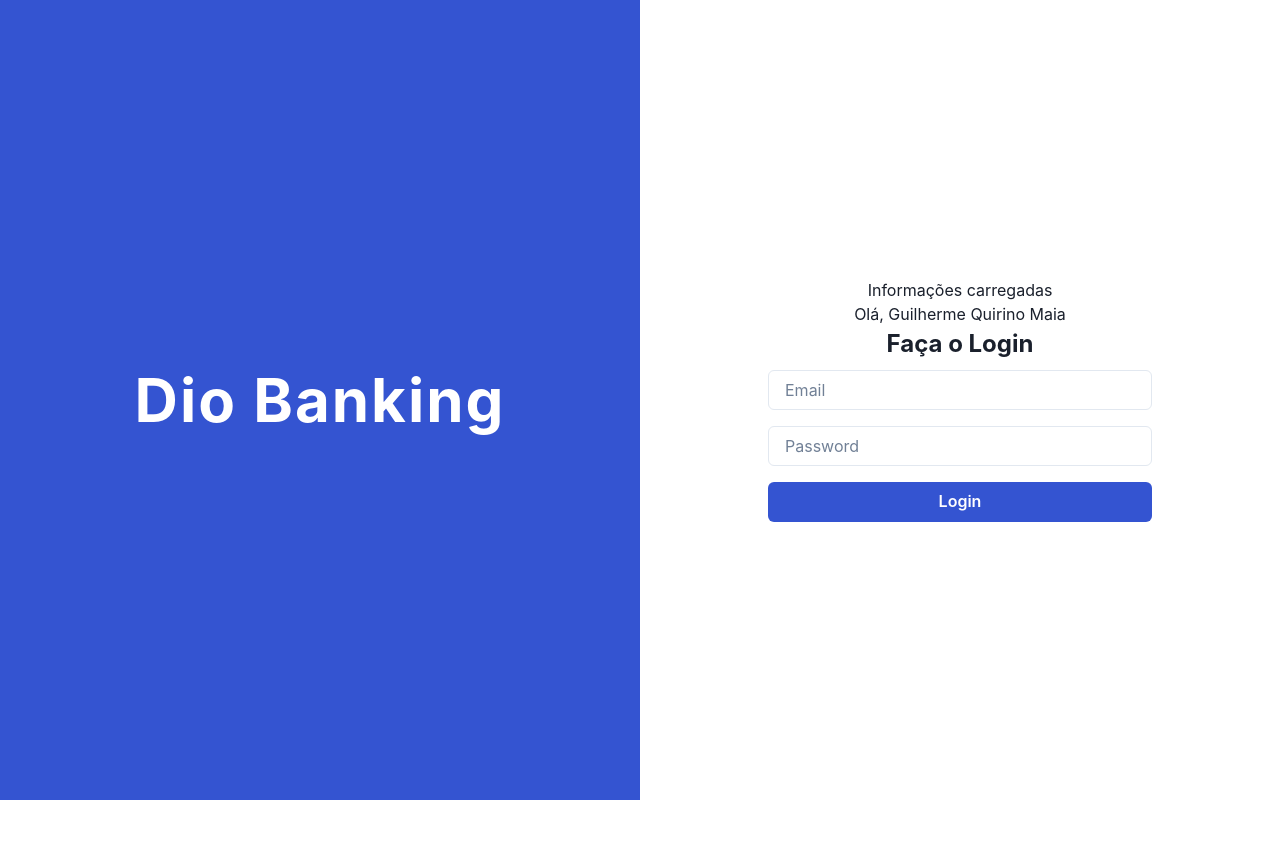
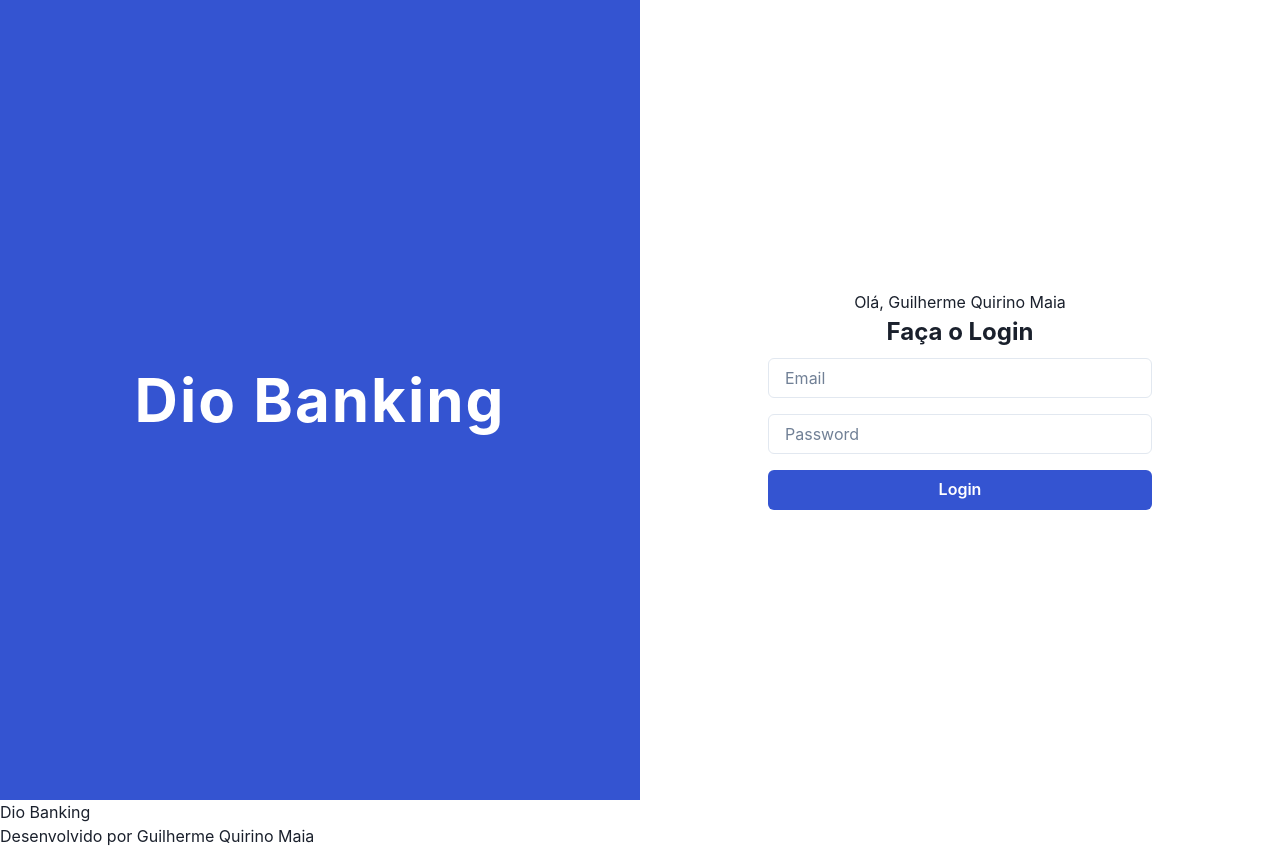
Before and after one commit to guilhermeqmaia/dio_banking_react, a React (Create React App) app: page / in a window 1280 px wide. Before the commit the page ends 800 px from the top, so only its background shows below. Built offline with nearby package versions, Linux system fonts and the light colour scheme.

Commit message:
create layout components & add router

```diff
--- a/package.json
+++ b/package.json
@@ -16,6 +16,7 @@
     "framer-motion": "^10.16.4",
     "react": "^18.2.0",
     "react-dom": "^18.2.0",
+    "react-router-dom": "^6.18.0",
     "react-scripts": "5.0.1",
     "styled-components": "^6.1.0",
     "typescript": "^4.9.5",
--- a/src/App.tsx
+++ b/src/App.tsx
@@ -1,15 +1,27 @@
-import {
-  ChakraProvider
-} from '@chakra-ui/react';
+import { ChakraProvider } from '@chakra-ui/react';
+import { BrowserRouter, Route, Routes } from 'react-router-dom';
+import Layout from './components/base/Layout';
+import Account from './pages/Account';
 import { Login } from './pages/Login';
 
 
 
 function App() {
   return (
-    <ChakraProvider>
-      <Login />
-    </ChakraProvider>
+    <BrowserRouter>
+      <ChakraProvider>
+        {/* Rotas sem o Layout */}
+        <Routes>
+          <Route path='/' element={<Login />} />
+        </Routes>
+        {/* Rotas com o Layout */}
+        <Layout>
+          <Routes>
+            <Route path='/account' element={<Account />} />
+          </Routes>
+        </Layout>
+      </ChakraProvider>
+    </BrowserRouter>
   );
 }
 
--- a/src/components/LoginForm.tsx
+++ b/src/components/LoginForm.tsx
@@ -24,11 +24,8 @@ const LoginForm = () => {
     return (
         <>
             {
-                userData === null || userData === undefined ?
-                    <Text>Loading...</Text> :
-                    <Text>Informações carregadas</Text>
+                userData !== null && userData !== undefined && <Text>Olá, {userData.name}</Text>
             }
-            <Text>Olá, {userData?.name}</Text>
             <Text as="b" fontSize="2xl" marginBottom="8px">Faça o Login</Text>
             <Input
                 marginBottom={"16px"}
--- /dev/null
+++ b/src/components/base/Footer.tsx
@@ -0,0 +1,9 @@
+const Footer = () => {
+    return (
+        <footer>
+            Desenvolvido por Guilherme Quirino Maia
+        </footer>
+    );
+}
+
+export default Footer;
--- /dev/null
+++ b/src/components/base/Header.tsx
@@ -0,0 +1,9 @@
+const Header = () => {
+    return (
+        <header>
+            Dio Banking
+        </header>
+    );
+}
+
+export default Header;
--- /dev/null
+++ b/src/components/base/Layout.tsx
@@ -0,0 +1,21 @@
+import { ReactNode } from "react";
+import Footer from "./Footer";
+import Header from "./Header";
+
+type LayoutChildren = {
+    children: ReactNode;
+}
+
+const Layout = ({ children }: LayoutChildren) => {
+    return (
+        <div>
+            <Header />
+            <main>
+                {children}
+            </main>
+            <Footer />
+        </div>
+    );
+};
+
+export default Layout;
--- /dev/null
+++ b/src/pages/Account.tsx
@@ -0,0 +1,10 @@
+
+const Account = () => {
+    return (
+        <div>
+            <h1>Account</h1>
+        </div>
+    );
+}
+
+export default Account;
```
Also changed, not shown: 1 other file (tests, documents, lock files or other folders).
